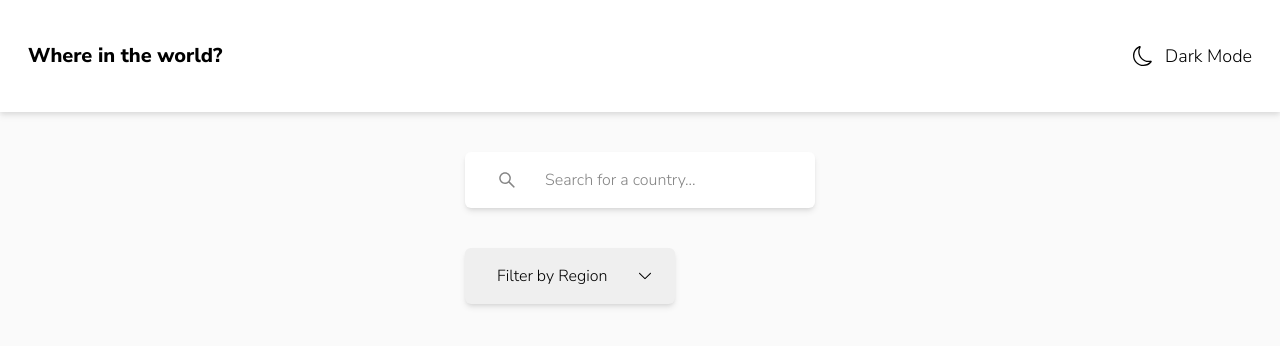
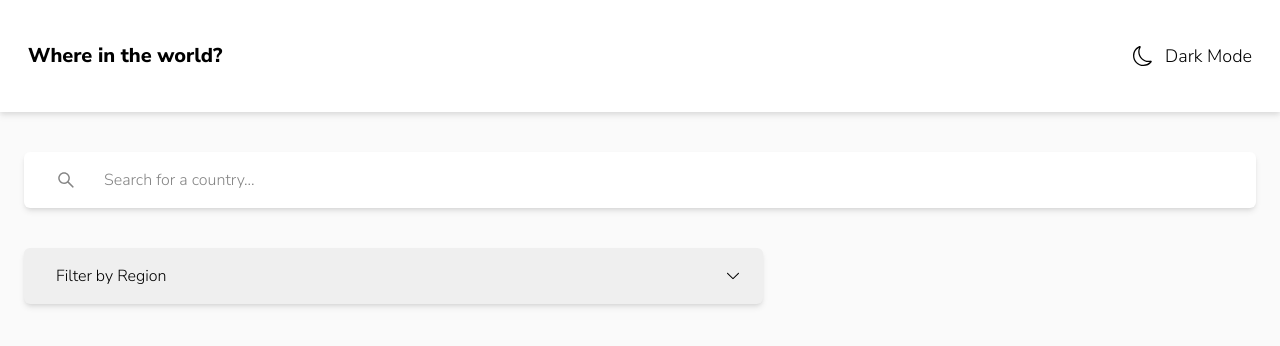
Before and after one commit to tiagobw/rest-countries-api-with-color-theme-switcher, a React (Create React App) app: page / in a window 1280 px wide. Shown: the top 346 px of the page. Built offline with nearby package versions, Linux system fonts and the light colour scheme.

Commit message:
adjust main page mobile layout

```diff
--- a/src/App.tsx
+++ b/src/App.tsx
@@ -11,11 +11,12 @@ function App() {
     <Layout>
       <Form />
       {state.loading ? (
-        <p>Loading...</p>
+        <p className='justify-self-center'>Loading...</p>
       ) : state.errorMessage ? (
         <p>{state.errorMessage}</p>
       ) : (
-        state.countries.map((country) => (
+        <div className='justify-self-center'>
+          {state.countries.map((country) => (
             <Link
               to={`/${country.name.common.toLowerCase()}`}
               state={{ country }}
@@ -23,7 +24,8 @@ function App() {
             >
               <Card country={country} />
             </Link>
-        ))
+          ))}
+        </div>
       )}
     </Layout>
   );
--- a/src/components/Form.tsx
+++ b/src/components/Form.tsx
@@ -63,7 +63,7 @@ const Form = () => {
   };
 
   return (
-    <form className='flex flex-col justify-between py-10'>
+    <form className='flex flex-col justify-between pt-10 pb-5'>
       <div className='flex w-full relative mb-10'>
         <AiOutlineSearch className='text-xl text-dark-gray-input absolute ml-8 left-0 top-1/2 -translate-y-1/2' />
         <input
--- a/src/components/Layout.tsx
+++ b/src/components/Layout.tsx
@@ -8,7 +8,7 @@ function Layout({ children }: LayoutProps) {
   return (
     <>
       <Header />
-      <main className='grid items-start justify-center px-6 bg-very-light-gray-background min-h-screen'>
+      <main className='grid items-start px-6 bg-very-light-gray-background min-h-screen'>
         {children}
       </main>
     </>
```
Lines whose indentation alone changed are shown as unchanged.
